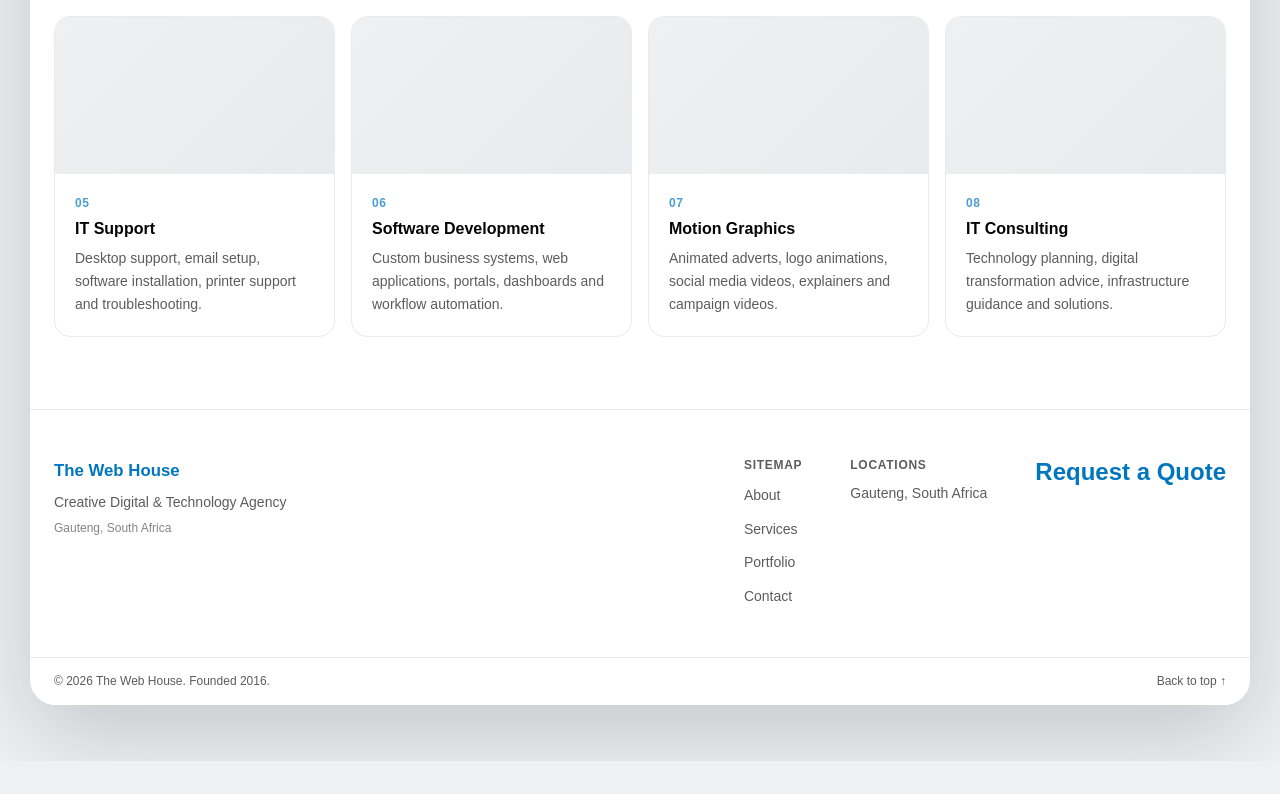
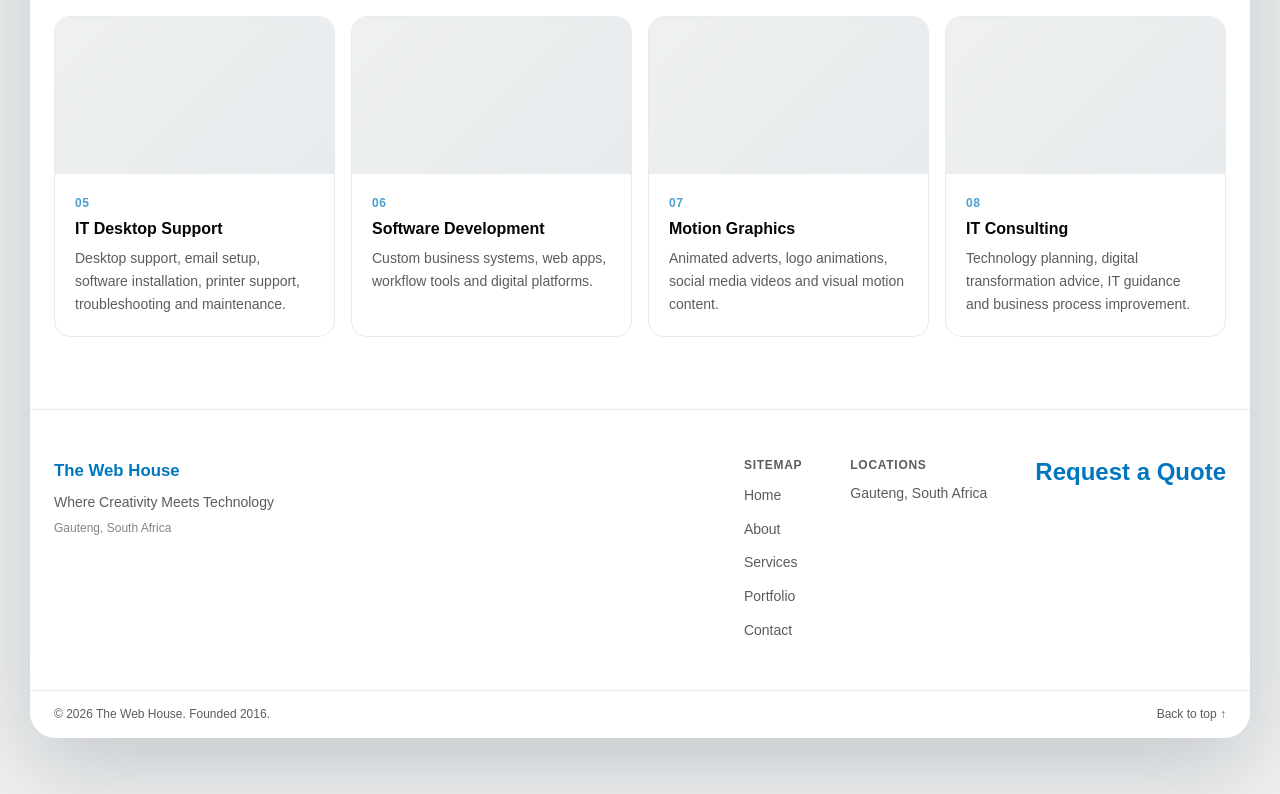
Before and after one commit to mbtmathe-star/webhouse-design, a React (Vite) app: page /services in a window 1280 px wide. Shown: the part 655-1449 px from the top of the page. Before the commit the page ends 1416 px from the top, so only its background shows below. Built offline with nearby package versions, Linux system fonts and the light colour scheme.

Commit message:
Add approved company and services data

```diff
--- a/src/components/cards/ServiceCard.jsx
+++ b/src/components/cards/ServiceCard.jsx
@@ -1,6 +1,6 @@
 import styles from './ServiceCard.module.css'
 
-export default function ServiceCard({ number, title, description, image }) {
+export default function ServiceCard({ number, title, shortDescription, image }) {
   return (
     <article className={styles.card}>
       {image ? (
@@ -13,7 +13,7 @@ export default function ServiceCard({ number, title, description, image }) {
       <div className={styles.body}>
         <span className={styles.number}>{number}</span>
         <h3 className={styles.title}>{title}</h3>
-        <p className={styles.description}>{description}</p>
+        <p className={styles.description}>{shortDescription}</p>
       </div>
     </article>
   )
--- a/src/data/company.js
+++ b/src/data/company.js
@@ -1,10 +1,13 @@
 export const company = {
   name: 'The Web House',
-  tagline: 'Creative Digital & Technology Agency',
+  tagline: 'Where Creativity Meets Technology',
   description:
-    'The Web House is a Gauteng-based creative digital and technology agency helping businesses build stronger brands, professional websites and reliable digital systems.',
+    'A creative digital and technology agency helping businesses build professional brands, strong online platforms and reliable digital systems.',
   founded: 2016,
+
+  markets: ['South Africa', 'Namibia'],
   location: 'Gauteng, South Africa',
+  locations: ['Gauteng', 'Hartbeespoort', 'Lanseria'],
 
   // Add your actual contact details below
   email: '',
@@ -17,14 +20,20 @@ export const company = {
     twitter: '',
   },
 
+  cta: {
+    primary: 'Request a Quote',
+    secondary: 'Start Your Project',
+    contact: 'Contact Us',
+  },
+
   hero: {
     subline:
-      'The Web House is a Gauteng-based creative digital and technology agency helping businesses build stronger brands, professional websites and reliable digital systems.',
+      'A creative digital and technology agency helping businesses build professional brands, strong online platforms and reliable digital systems.',
   },
 
   about: {
     badge: 'Our Story',
     heading: 'Creative Digital And Technology Solutions',
-    copy: 'Founded in 2016 from humble beginnings in a garage, The Web House has grown into a trusted agency serving businesses across Gauteng and beyond.',
+    copy: 'Founded in 2016 from humble beginnings in a garage, The Web House has grown into a trusted agency serving businesses across South Africa and Namibia.',
   },
 }
--- a/src/data/navigation.js
+++ b/src/data/navigation.js
@@ -1,4 +1,5 @@
 export const navLinks = [
+  { label: 'Home', to: '/' },
   { label: 'About', to: '/about' },
   { label: 'Services', to: '/services' },
   { label: 'Portfolio', to: '/portfolio' },
@@ -6,6 +7,7 @@ export const navLinks = [
 ]
 
 export const footerLinks = [
+  { label: 'Home', to: '/' },
   { label: 'About', to: '/about' },
   { label: 'Services', to: '/services' },
   { label: 'Portfolio', to: '/portfolio' },
--- a/src/data/services.js
+++ b/src/data/services.js
@@ -1,77 +1,141 @@
-// Add image paths under src/assets/images/services/ once images are available.
-// Example: import webDevImg from '../assets/images/services/web-development.jpg'
+// Images go in src/assets/images/services/<slug>.jpg
+// Set image: null until the file exists; ServiceCard renders a placeholder automatically.
 
 export const services = [
   {
     id: 1,
     number: '01',
     title: 'Web Development',
-    description:
+    shortDescription:
       'Professional websites, landing pages, redesigns, maintenance, domain and hosting support.',
+    slug: 'web-development',
     image: null,
-    slug: 'web-development',
+    pageIntro:
+      'We design and build professional websites that represent your brand and deliver results.',
+    bulletPoints: [
+      'Professional websites and landing pages',
+      'Website redesigns and upgrades',
+      'Domain and hosting setup and support',
+      'Ongoing maintenance and updates',
+    ],
   },
   {
     id: 2,
     number: '02',
     title: 'Graphic Design',
-    description:
+    shortDescription:
       'Logo design, corporate identity, business profiles, flyers, posters and social media artwork.',
+    slug: 'graphic-design',
     image: null,
-    slug: 'graphic-design',
+    pageIntro:
+      'We create visual identities that make your brand memorable and professional.',
+    bulletPoints: [
+      'Logo design and brand identity',
+      'Corporate identity and stationery',
+      'Business profiles and presentations',
+      'Flyers, posters and social media artwork',
+    ],
   },
   {
     id: 3,
     number: '03',
     title: 'Printing',
-    description:
+    shortDescription:
       'Business cards, banners, brochures, signage, stickers, stationery and promotional material.',
+    slug: 'printing',
     image: null,
-    slug: 'printing',
+    pageIntro:
+      'We produce quality printed materials that put your brand in front of your audience.',
+    bulletPoints: [
+      'Business cards and stationery',
+      'Banners and signage',
+      'Brochures and flyers',
+      'Stickers and promotional material',
+    ],
   },
   {
     id: 4,
     number: '04',
     title: 'Marketing',
-    description:
+    shortDescription:
       'Digital marketing strategy, content creation, campaign artwork and brand awareness support.',
+    slug: 'marketing',
     image: null,
-    slug: 'marketing',
+    pageIntro:
+      'We help you reach your audience and grow your brand across digital platforms.',
+    bulletPoints: [
+      'Digital marketing strategy',
+      'Content creation and management',
+      'Campaign artwork and design',
+      'Brand awareness and growth support',
+    ],
   },
   {
     id: 5,
     number: '05',
-    title: 'IT Support',
-    description:
-      'Desktop support, email setup, software installation, printer support and troubleshooting.',
+    title: 'IT Desktop Support',
+    shortDescription:
+      'Desktop support, email setup, software installation, printer support, troubleshooting and maintenance.',
+    slug: 'it-desktop-support',
     image: null,
-    slug: 'it-support',
+    pageIntro:
+      'We keep your business technology running smoothly so you can focus on what matters.',
+    bulletPoints: [
+      'Desktop and laptop support',
+      'Email setup and configuration',
+      'Software installation and troubleshooting',
+      'Printer support and maintenance',
+    ],
   },
   {
     id: 6,
     number: '06',
     title: 'Software Development',
-    description:
-      'Custom business systems, web applications, portals, dashboards and workflow automation.',
+    shortDescription:
+      'Custom business systems, web apps, workflow tools and digital platforms.',
+    slug: 'software-development',
     image: null,
-    slug: 'software-development',
+    pageIntro:
+      'We build custom digital tools and systems that streamline your business operations.',
+    bulletPoints: [
+      'Custom business systems and portals',
+      'Web applications and dashboards',
+      'Workflow automation tools',
+      'Digital platforms and integrations',
+    ],
   },
   {
     id: 7,
     number: '07',
     title: 'Motion Graphics',
-    description:
-      'Animated adverts, logo animations, social media videos, explainers and campaign videos.',
+    shortDescription:
+      'Animated adverts, logo animations, social media videos and visual motion content.',
+    slug: 'motion-graphics',
     image: null,
-    slug: 'motion-graphics',
+    pageIntro:
+      'We bring your brand to life with engaging animated content for digital platforms.',
+    bulletPoints: [
+      'Animated adverts and promotions',
+      'Logo animations and intro sequences',
+      'Social media video content',
+      'Visual motion content for campaigns',
+    ],
   },
   {
     id: 8,
     number: '08',
     title: 'IT Consulting',
-    description:
-      'Technology planning, digital transformation advice, infrastructure guidance and solutions.',
+    shortDescription:
+      'Technology planning, digital transformation advice, IT guidance and business process improvement.',
+    slug: 'it-consulting',
     image: null,
-    slug: 'it-consulting',
+    pageIntro:
+      'We guide your business through technology decisions with clarity and expertise.',
+    bulletPoints: [
+      'Technology planning and roadmaps',
+      'Digital transformation advice',
+      'IT infrastructure guidance',
+      'Business process improvement',
+    ],
   },
 ]
```
